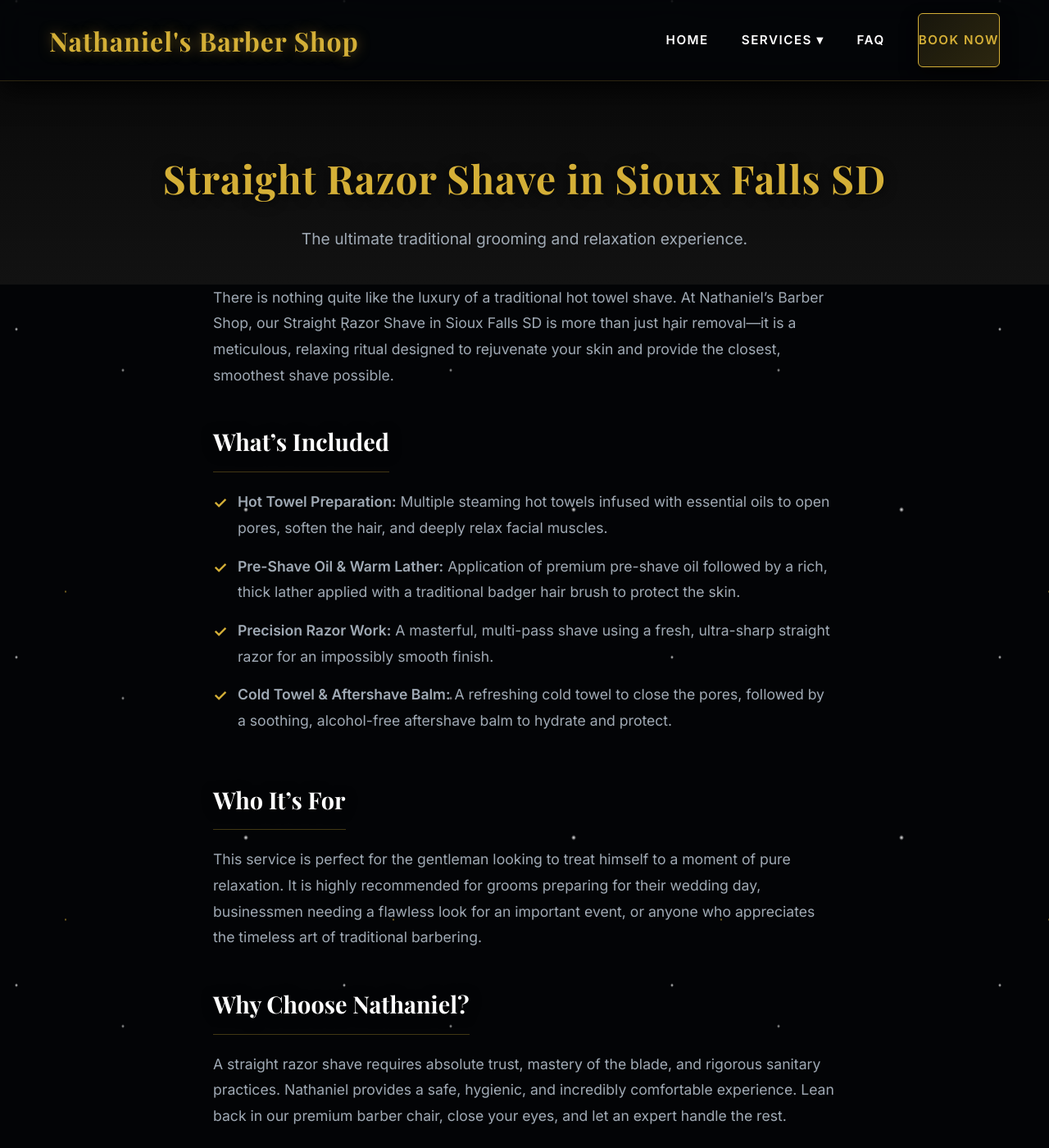
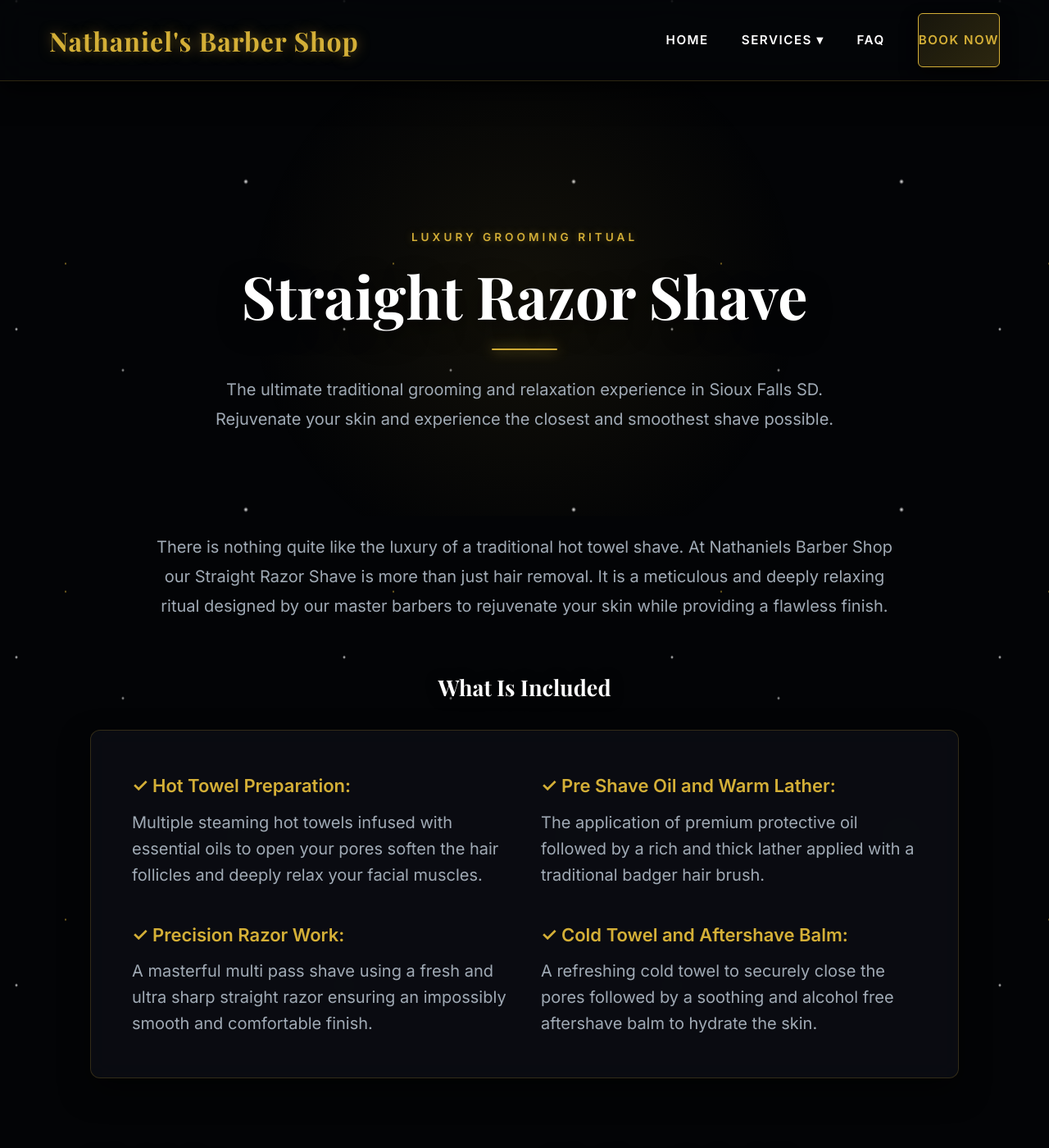
Before and after one commit to YourOnlineSquad/nathaniels-barber-shop, a Jekyll site: the page built from services/shave.md, in a window 1280 px wide and 1400 px high. Shown: the whole window at 82% size. Built offline with Jekyll 4.4.1, drawn with Linux system fonts in a browser that asks for light colours; some web fonts are replaced; some of the changed text lies outside the part shown.

Commit message:
Update shave.md

```diff
--- a/services/shave.md
+++ b/services/shave.md
@@ -3,138 +3,78 @@ layout: default
 title: Straight Razor Shave in Sioux Falls SD | Nathaniel’s Barber Shop
 ---
 
-<style>
-  /* Service Page Styles */
-  .service-hero {
-    padding: 80px 20px 40px;
-    text-align: center;
-    background: linear-gradient(180deg, #0a0a0a 0%, var(--bg-dark, #121212) 100%);
-    animation: fadeIn 1s ease-in-out;
-  }
-  .service-hero h1 {
-    font-size: clamp(2rem, 4vw, 3rem);
-    color: var(--accent-gold, #D4AF37);
-    margin-bottom: 20px;
-    letter-spacing: 1px;
-  }
-  .service-content {
-    max-width: 800px;
-    margin: 0 auto;
-    padding: 0 20px 80px;
-    color: var(--text-muted, #a0a0a0);
-    line-height: 1.8;
-    font-size: 1.1rem;
-  }
-  .service-content h2 {
-    color: var(--text-light, #f5f5f5);
-    margin: 40px 0 20px;
-    font-size: 1.8rem;
-    border-bottom: 1px solid rgba(212, 175, 55, 0.3);
-    padding-bottom: 10px;
-    display: inline-block;
-  }
-  .service-list {
-    list-style: none;
-    padding: 0;
-  }
-  .service-list li {
-    margin-bottom: 15px;
-    position: relative;
-    padding-left: 30px;
-  }
-  .service-list li::before {
-    content: '✓';
-    position: absolute;
-    left: 0;
-    color: var(--accent-gold, #D4AF37);
-    font-weight: bold;
-    font-size: 1.2rem;
-  }
-  .booking-cta {
-    text-align: center;
-    margin: 60px 0;
-    padding: 50px 20px;
-    background: var(--bg-card, #1e1e1e);
-    border-radius: 8px;
-    border: 1px solid rgba(212, 175, 55, 0.2);
-    box-shadow: 0 10px 30px rgba(0,0,0,0.5);
-  }
-  .btn-gold {
-    background-color: var(--accent-gold, #D4AF37);
-    color: #121212;
-    padding: 16px 36px;
-    text-decoration: none;
-    font-weight: 700;
-    border-radius: 4px;
-    text-transform: uppercase;
-    letter-spacing: 1.5px;
-    transition: all 0.3s ease;
-    display: inline-block;
-  }
-  .btn-gold:hover {
-    background-color: #b5952f;
-    transform: translateY(-3px);
-    box-shadow: 0 6px 20px rgba(212, 175, 55, 0.4);
-  }
-  .related-services {
-    display: flex;
-    gap: 20px;
-    justify-content: center;
-    flex-wrap: wrap;
-    margin-top: 40px;
-  }
-  .related-link {
-    color: var(--accent-gold, #D4AF37);
-    text-decoration: none;
-    border: 1px solid var(--accent-gold, #D4AF37);
-    padding: 10px 20px;
-    border-radius: 4px;
-    transition: all 0.3s ease;
-    font-size: 0.9rem;
-    text-transform: uppercase;
-    letter-spacing: 1px;
-  }
-  .related-link:hover {
-    background: var(--accent-gold, #D4AF37);
-    color: #121212;
-  }
+<header class="hero-cinematic">
+  <div class="container" style="max-width: 1000px;">
+    <span class="eyebrow-text">Luxury Grooming Ritual</span>
+    <h1 class="hero-title" style="font-size: clamp(3rem, 6vw, 4.5rem);">Straight Razor Shave</h1>
+    <div class="accent-line"></div>
+    <p class="hero-subtitle" style="font-size: 20px; max-width: 800px;">The ultimate traditional grooming and relaxation experience in Sioux Falls SD. Rejuvenate your skin and experience the closest and smoothest shave possible.</p>
+  </div>
+</header>
 
-  @keyframes fadeIn {
-    from { opacity: 0; transform: translateY(10px); }
-    to { opacity: 1; transform: translateY(0); }
-  }
-</style>
+<section class="section" style="padding-top: 20px;">
+  <div class="container" style="max-width: 1100px; text-align: center;">
 
-<div class="service-hero">
-  <h1>Straight Razor Shave in Sioux Falls SD</h1>
-  <p style="font-size: 1.2rem; max-width: 600px; margin: 0 auto; color: var(--text-muted, #a0a0a0);">The ultimate traditional grooming and relaxation experience.</p>
-</div>
+    <p style="color: var(--text-muted); font-size: 20px; line-height: 1.8; margin: 0 auto 60px; max-width: 900px;">
+      There is nothing quite like the luxury of a traditional hot towel shave. At Nathaniels Barber Shop our Straight Razor Shave is more than just hair removal. It is a meticulous and deeply relaxing ritual designed by our master barbers to rejuvenate your skin while providing a flawless finish.
+    </p>
 
-<div class="service-content">
-  <p>There is nothing quite like the luxury of a traditional hot towel shave. At Nathaniel’s Barber Shop, our Straight Razor Shave in Sioux Falls SD is more than just hair removal—it is a meticulous, relaxing ritual designed to rejuvenate your skin and provide the closest, smoothest shave possible.</p>
+    <h3 style="color: var(--text-light); margin-bottom: 30px; font-size: 27px;">What Is Included</h3>
 
-  <h2>What’s Included</h2>
-  <ul class="service-list">
-    <li><strong>Hot Towel Preparation:</strong> Multiple steaming hot towels infused with essential oils to open pores, soften the hair, and deeply relax facial muscles.</li>
-    <li><strong>Pre-Shave Oil & Warm Lather:</strong> Application of premium pre-shave oil followed by a rich, thick lather applied with a traditional badger hair brush to protect the skin.</li>
-    <li><strong>Precision Razor Work:</strong> A masterful, multi-pass shave using a fresh, ultra-sharp straight razor for an impossibly smooth finish.</li>
-    <li><strong>Cold Towel & Aftershave Balm:</strong> A refreshing cold towel to close the pores, followed by a soothing, alcohol-free aftershave balm to hydrate and protect.</li>
-  </ul>
+    <div style="text-align: left; background: var(--bg-card); border: 1px solid var(--border-glow); border-radius: 12px; padding: 50px; backdrop-filter: blur(16px); box-shadow: 0 15px 35px rgba(0, 0, 0, 0.5); margin-bottom: 80px;">
 
-  <h2>Who It’s For</h2>
-  <p>This service is perfect for the gentleman looking to treat himself to a moment of pure relaxation. It is highly recommended for grooms preparing for their wedding day, businessmen needing a flawless look for an important event, or anyone who appreciates the timeless art of traditional barbering.</p>
+      <div style="display: grid; grid-template-columns: repeat(auto-fit, minmax(350px, 1fr)); gap: 40px;">
+        <div>
+          <p style="font-size: 22px; margin-bottom: 10px; line-height: 1.6;"><strong style="color: var(--accent-gold);">✓ Hot Towel Preparation:</strong></p>
+          <p style="font-size: 20px; color: var(--text-muted); line-height: 1.6;">Multiple steaming hot towels infused with essential oils to open your pores soften the hair follicles and deeply relax your facial muscles.</p>
+        </div>
 
-  <h2>Why Choose Nathaniel?</h2>
-  <p>A straight razor shave requires absolute trust, mastery of the blade, and rigorous sanitary practices. Nathaniel provides a safe, hygienic, and incredibly comfortable experience. Lean back in our premium barber chair, close your eyes, and let an expert handle the rest.</p>
+        <div>
+          <p style="font-size: 22px; margin-bottom: 10px; line-height: 1.6;"><strong style="color: var(--accent-gold);">✓ Pre Shave Oil and Warm Lather:</strong></p>
+          <p style="font-size: 20px; color: var(--text-muted); line-height: 1.6;">The application of premium protective oil followed by a rich and thick lather applied with a traditional badger hair brush.</p>
+        </div>
 
-  <div class="booking-cta">
-    <h3 style="color: #f5f5f5; margin-bottom: 20px; font-size: 1.8rem; font-weight: 600;">Experience the Ultimate Shave</h3>
-    <a href="https://www.styleseat.com/" class="btn-gold" target="_blank" rel="noopener noreferrer">Book Your Shave Now</a>
+        <div>
+          <p style="font-size: 22px; margin-bottom: 10px; line-height: 1.6;"><strong style="color: var(--accent-gold);">✓ Precision Razor Work:</strong></p>
+          <p style="font-size: 20px; color: var(--text-muted); line-height: 1.6;">A masterful multi pass shave using a fresh and ultra sharp straight razor ensuring an impossibly smooth and comfortable finish.</p>
+        </div>
+
+        <div>
+          <p style="font-size: 22px; margin-bottom: 10px; line-height: 1.6;"><strong style="color: var(--accent-gold);">✓ Cold Towel and Aftershave Balm:</strong></p>
+          <p style="font-size: 20px; color: var(--text-muted); line-height: 1.6;">A refreshing cold towel to securely close the pores followed by a soothing and alcohol free aftershave balm to hydrate the skin.</p>
+        </div>
+      </div>
+
+    </div>
+
+    <div style="display: grid; grid-template-columns: repeat(auto-fit, minmax(400px, 1fr)); gap: 60px; margin-bottom: 80px; text-align: left;">
+
+      <div>
+        <h3 style="color: var(--text-light); margin-bottom: 20px; font-size: 27px;">Who It Is For</h3>
+        <p style="color: var(--text-muted); font-size: 20px; line-height: 1.8;">
+          This service is perfect for the gentleman looking to treat himself to a moment of pure relaxation. It is highly recommended for grooms preparing for their wedding day businessmen needing a flawless look for an important event or anyone who appreciates the timeless art of traditional barbering.
+        </p>
+      </div>
+
+      <div>
+        <h3 style="color: var(--text-light); margin-bottom: 20px; font-size: 27px;">Why Choose Nathaniel?</h3>
+        <p style="color: var(--text-muted); font-size: 20px; line-height: 1.8;">
+          A straight razor shave requires absolute trust a total mastery of the blade and rigorous sanitary practices. Nathaniel provides a safe hygienic and incredibly comfortable experience. Lean back in our premium barber chair close your eyes and let an expert handle the rest.
+        </p>
+      </div>
+
+    </div>
+
+    <div style="padding: 60px 20px; background: rgba(10, 12, 18, 0.6); border: 1px solid var(--border-glow); border-radius: 12px; margin-bottom: 80px;">
+      <h3 style="color: #f5f5f5; margin-bottom: 25px; font-size: 27px;">Experience the Ultimate Shave</h3>
+      <a href="{{ site.baseurl }}/book/" class="btn-primary">Book Your Shave Now</a>
+    </div>
+
+    <h3 style="margin-bottom: 30px; color: var(--text-light); font-size: 25px; text-transform: uppercase; letter-spacing: 2px;">Explore Related Services</h3>
+    <div style="display: flex; gap: 20px; justify-content: center; flex-wrap: wrap;">
+      <a href="{{ site.baseurl }}/services/mens-haircut" class="btn-primary" style="background: transparent; border-color: rgba(212, 175, 55, 0.3); font-size: 16px; padding: 12px 24px; box-shadow: none;">Mens Haircut</a>
+      <a href="{{ site.baseurl }}/services/beard-trim" class="btn-primary" style="background: transparent; border-color: rgba(212, 175, 55, 0.3); font-size: 16px; padding: 12px 24px; box-shadow: none;">Beard Trim</a>
+    </div>
+
   </div>
-
-  <h2 style="text-align: center; display: block; border-bottom: none; margin-top: 60px;">Explore Related Services</h2>
-  <div class="related-services">
-    <a href="/services/mens-haircut" class="related-link">Mens Haircut</a>
-    <a href="/services/beard-trim" class="related-link">Beard Trim</a>
-  </div>
-</div>
+</section>
```
